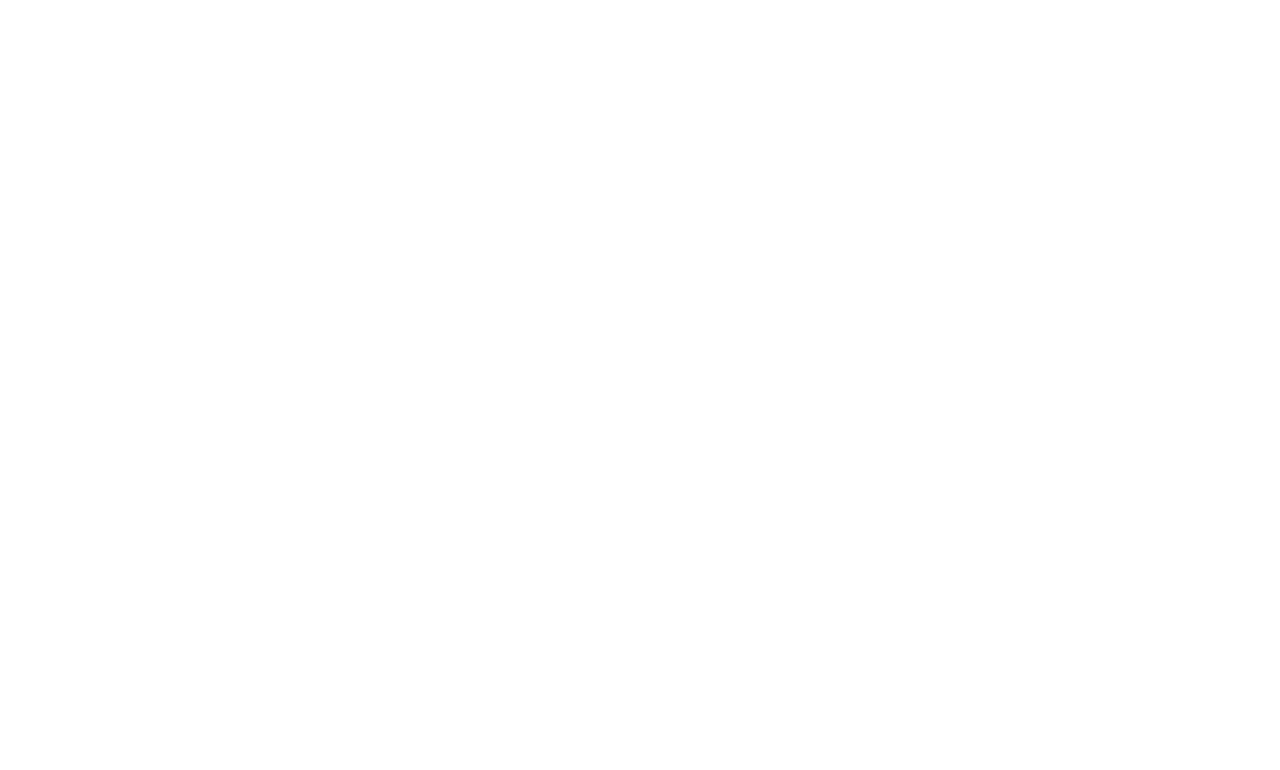
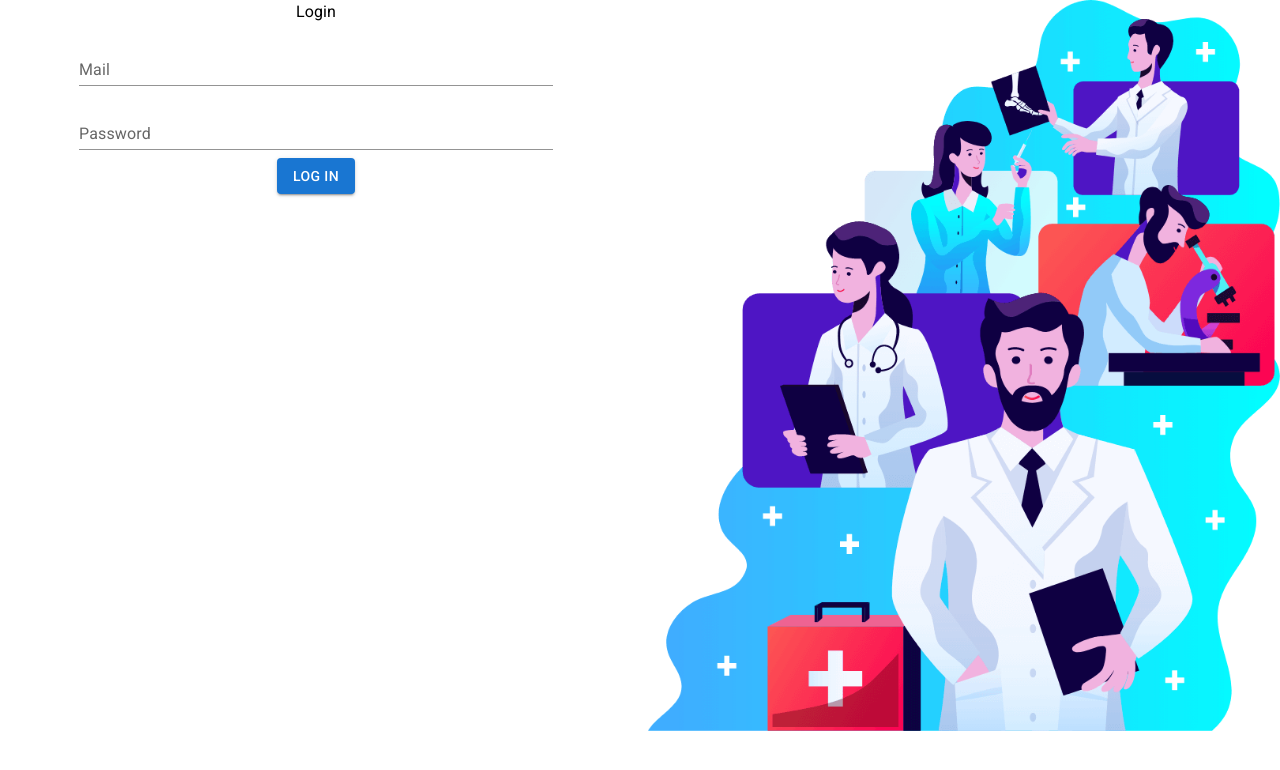
Before and after one commit to sohagraha/doctors-appointment, a React (Create React App) app: page /login in a window 1280 px wide. Shown: the top 770 px of the page. Built offline with nearby package versions, Linux system fonts and the light colour scheme.

Commit message:
login addede

```diff
--- a/src/App.js
+++ b/src/App.js
@@ -9,6 +9,7 @@ import {
 } from "react-router-dom";
 import Home from './Pages/Home/Home/Home';
 import Appointment from './Pages/Appointment/Appointment/Appointment';
+import Login from './Pages/Login/Login';
 
 
 function App() {
@@ -22,6 +23,9 @@ function App() {
           <Route exact path='/appointment'>
             <Appointment></Appointment>
           </Route>
+          <Route exact path='/login'>
+            <Login></Login>
+          </Route>
         </Switch>
       </Router>
     </div>
--- /dev/null
+++ b/src/Pages/Login/Login.js
@@ -0,0 +1,43 @@
+import { Button, Grid, TextField, Typography } from '@mui/material';
+import { set } from 'date-fns/esm';
+import React, { useState } from 'react';
+import login from '../../images/login.png'
+
+const Login = () => {
+    const [loginData, setLoginData] = useState({});
+
+    const handleOnChange = e => {
+        const field = e.target.name;
+        const value = e.target.value;
+        const newLoginData = { ...loginData }
+        newLoginData[field] = value;
+        setLoginData(newLoginData)
+    }
+    const handleLogin = e => {
+        alert('hello')
+        e.preventDefault();
+    }
+    return (
+        <Grid container spacing={2}>
+            <Grid item xs={12} md={6}>
+                <Typography variant="body1" gutterBottom>Login</Typography>
+                <form onSubmit={handleLogin}>
+                    <TextField sx={{ width: '75%', m: 1 }}
+                        name="email"
+                        onSubmit={handleOnChange} id="standard-basic" label="Mail" variant="standard" />
+                    <br />
+                    <TextField sx={{ width: '75%', m: 1 }}
+                        name="password"
+                        onSubmit={handleOnChange} id="standard-basic" label="Password" variant="standard" type="password" />
+                    <br />
+                    <Button variant='contained' type='submit'>log in</Button>
+                </form>
+            </Grid>
+            <Grid item xs={12} md={6}>
+                <img style={{ width: '100%' }} src={login} alt="" />
+            </Grid>
+        </Grid>
+    );
+};
+
+export default Login;
--- a/src/Pages/Shared/Navigation/Navigation.js
+++ b/src/Pages/Shared/Navigation/Navigation.js
@@ -6,7 +6,7 @@ import Typography from '@mui/material/Typography';
 import Button from '@mui/material/Button';
 import IconButton from '@mui/material/IconButton';
 import MenuIcon from '@mui/icons-material/Menu';
-import { Link } from 'react-router-dom';
+import { Link, NavLink } from 'react-router-dom';
 
 const Navigation = () => {
     return (
@@ -27,7 +27,9 @@ const Navigation = () => {
                             Doctors Portal
                         </Typography>
                         <Link to='/appointment'><Button color="inherit">Appointment</Button></Link>
-                        <Button color="inherit">Login</Button>
+                        <NavLink to="/login">
+                            <Button color="inherit">Login</Button>
+                        </NavLink>
                     </Toolbar>
                 </AppBar>
             </Box>
```
